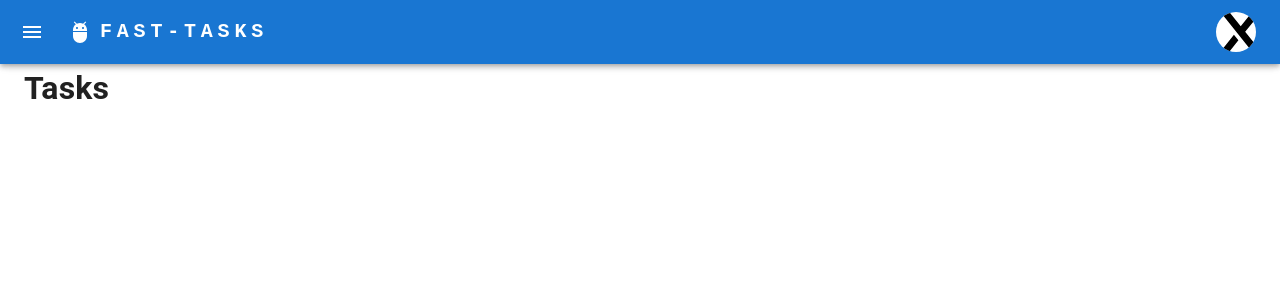
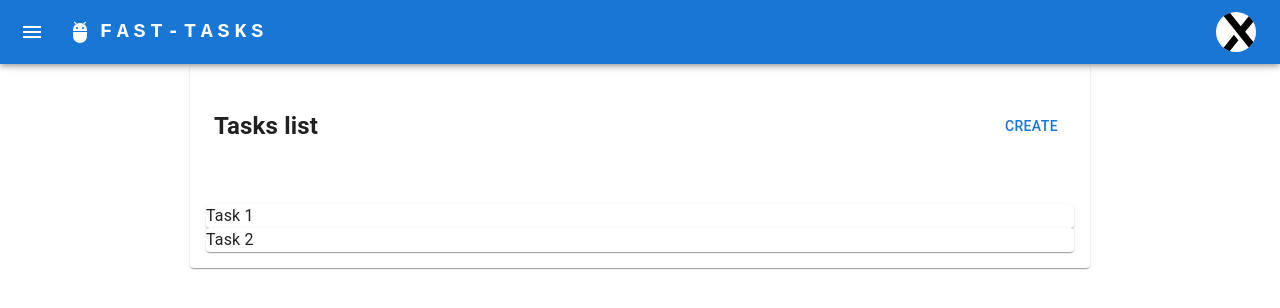
Before and after one commit to McGregor88/nest-next-app, a Next.js app in the folder client/: page /tasks in a window 1280 px wide. Shown: the top 308 px of the page. Built offline with nearby package versions, Linux system fonts and the light colour scheme.

Commit message:
added TaskList TaskCard components and task interface

```diff
--- a/client/components/shared/layouts/MainLayout/MainLayout.tsx
+++ b/client/components/shared/layouts/MainLayout/MainLayout.tsx
@@ -5,7 +5,7 @@
 import MainNavigation from "../../navigation/MainNavigation/MainNavigation";
 
 interface MainLayoutProps {
-    children: any;
+    children: JSX.Element;
     title?: string;
     description?: string;
     keywords?: string;
@@ -27,7 +27,7 @@
                 <meta name="viewport" content="width=device-width, initial-scale=1"/>
             </Head>
             <MainNavigation/>
-            <Container style={{margin: '64px 0'}}>
+            <Container style={{ margin: '64px auto 0' }}>
                 {children}
             </Container>
         </>
--- /dev/null
+++ b/client/components/shared/tasks/TaskCard/TaskCard.module.scss
@@ -0,0 +1,3 @@
+.task {
+    color: #1976d2;
+}
--- /dev/null
+++ b/client/components/shared/tasks/TaskCard/TaskCard.tsx
@@ -0,0 +1,22 @@
+import { FC } from 'react';
+import {
+  Card,
+} from '@mui/material/';
+import { ITask } from '@/types/task';
+import styles from './TaskCard.module.scss';
+
+interface TaskCardProps {
+  task: ITask;
+  active?: boolean;
+}
+
+
+const TaskCard: FC<TaskCardProps> = ({ task, active = false }) => {
+  return (
+    <Card className={styles.task}>
+      {task.name}
+    </Card>
+  );
+}
+
+export default TaskCard;
--- /dev/null
+++ b/client/components/shared/tasks/TaskList/TaskList.tsx
@@ -0,0 +1,28 @@
+import { FC } from 'react';
+import {
+  Grid2 as Grid,
+  Box,
+} from '@mui/material/';
+import { ITask } from '@/types/task';
+import TaskCard from '../TaskCard/TaskCard';
+
+interface TaskListProps {
+  tasks: ITask[];
+}
+
+const TaskList: FC<TaskListProps> = ({ tasks }) => {
+  return (
+    <Grid container direction="column">
+      <Box p ={2}>
+        {tasks.map(task => (
+          <TaskCard
+            key={task._id}
+            task={task}
+          />
+        ))}
+      </Box>
+    </Grid>
+  );
+}
+
+export default TaskList;
--- a/client/package.json
+++ b/client/package.json
@@ -15,7 +15,8 @@
     "@mui/material": "^6.0.1",
     "next": "14.2.6",
     "react": "^18",
-    "react-dom": "^18"
+    "react-dom": "^18",
+    "sass": "^1.77.8"
   },
   "devDependencies": {
     "@types/node": "^20",
--- a/client/pages/index.tsx
+++ b/client/pages/index.tsx
@@ -14,6 +14,7 @@
     {`
       .center {
         display: flex;
+        height: calc(100vh - 64px);
         flex-direction: column;
         align-items: center;
         justify-content: center;
--- a/client/pages/tasks/index.tsx
+++ b/client/pages/tasks/index.tsx
@@ -1,9 +1,38 @@
+import { useRouter } from 'next/router';
+import {
+  Grid2 as Grid,
+  Card,
+  Box,
+  Button
+} from '@mui/material/';
+
+import { ITask } from '@/types/task';
 import MainLayout from '@/components/shared/layouts/MainLayout/MainLayout';
+import TaskList from '@/components/shared/tasks/TaskList/TaskList';
+
+const tasks: ITask[] = [
+  { _id: '1', name: 'Task 1', description: 'Description 1' },
+  { _id: '2', name: 'Task 2', description: 'Description 2' },
+];
 
 function Index() {
+  const router = useRouter();
+
   return (
     <MainLayout>
-      <h1>Tasks</h1>
+      <Grid container spacing={4} justifyContent="center">
+        <Card style={{ width: 900 }}>
+          <Box sx={{ p: 3 }}>
+            <Grid container justifyContent="space-between">
+              <h2>Tasks list</h2>
+              <Button onClick={() => router.push('/tasks/create')}>
+                Create
+              </Button>
+            </Grid>
+          </Box>
+          <TaskList tasks={tasks} />
+        </Card>
+      </Grid>
     </MainLayout>
   );
 }
--- /dev/null
+++ b/client/types/task.ts
@@ -0,0 +1,5 @@
+export interface ITask {
+    _id: string;
+    name: string;
+    description: string;
+}
```
Also changed, not shown: client/pages/tasks/create.tsx (added, +11 -0 lines), client/components/shared/tasks/TaskCreateForm/TaskCreateForm.tsx (added), client/components/shared/todo/TodoCreateForm/TodoCreateForm.tsx (deleted), client/components/shared/todo/TodoList/TodoList.tsx (deleted), 1 other file (tests, documents, lock files or other folders).
